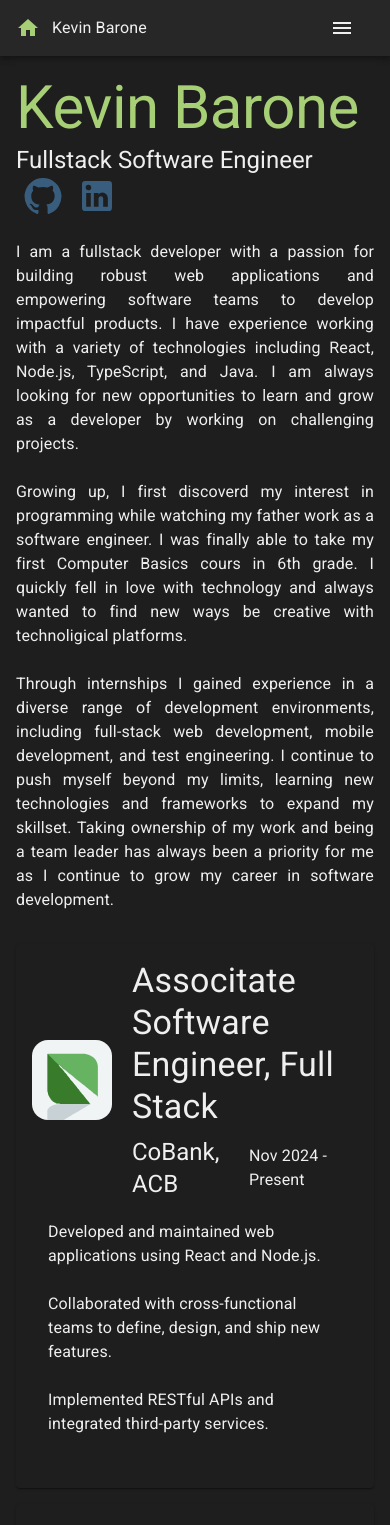
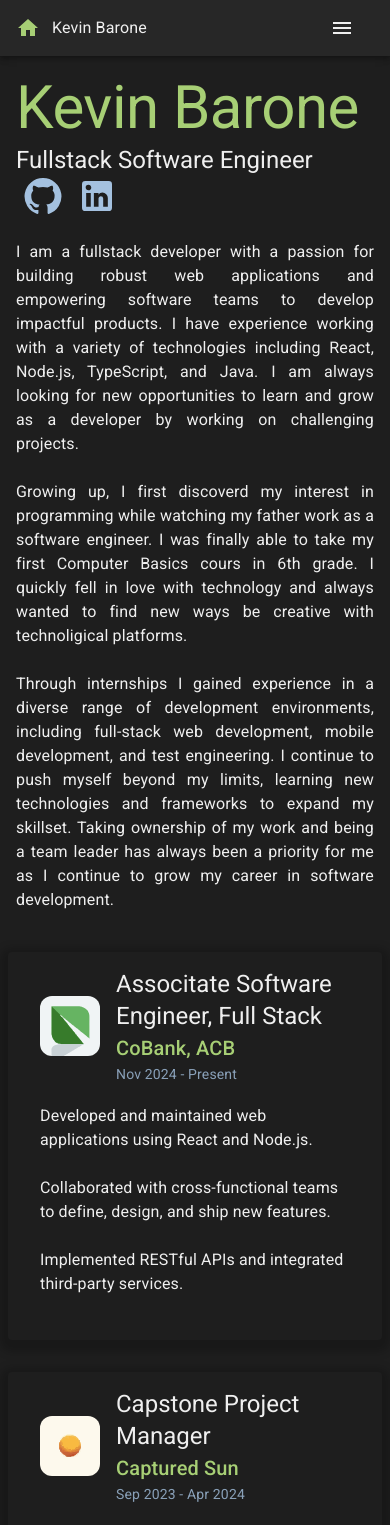
Before and after one commit to keba2993/react-portfolio, a React (Vite) app: page / in a window 390 px wide. Shown: the top 1525 px of the page. Built offline with nearby package versions, Linux system fonts and the light colour scheme.

Commit message:
changing cards for mobile size

```diff
--- a/src/components/Experience/ExperienceCard.tsx
+++ b/src/components/Experience/ExperienceCard.tsx
@@ -1,60 +1,69 @@
 import {
 	Card,
 	CardContent,
-	CardActions,
 	Typography,
 	List,
 	ListItem,
 	ListItemText,
 	CardMedia,
 	Box,
-	Grid2,
 } from '@mui/material';
 import { experienceData } from '../../data';
 
 function ExperienceCard({ expNum }: { expNum: number }) {
+	// 	const CardImage = styled('img')(({ theme }) => ({
+	// 		[theme.breakpoints.down('sm')]: {
+	// 			width: '80px',
+	// 		},
+	// 		[theme.breakpoints.up('sm')]: {
+	// 			width: '80px',
+	// 			height: '80px',
+	// 		},
+	// 	}));
+
 	return (
 		<Card
-			className='card'
-			sx={{ maxWidth: '50rem', margin: '1rem', height: '100%' }}
+			sx={{
+				maxWidth: '50rem',
+				margin: '0.5rem',
+				height: '100%',
+				boxShadow: '0 0.25em 0.5em 0.5em rgba(0, 0, 0, 0.2)',
+			}}
 		>
 			<CardContent>
-				<Box display='flex' alignItems='center'>
+				<Box
+					display={'flex'}
+					alignItems={'center'}
+					justifyContent={'space-between'}
+				>
 					<CardMedia
 						component='img'
-						alt='Company Logo'
-						height='80'
+						alt={`${experienceData[expNum].companyName} logo`}
 						image={experienceData[expNum].imagePath}
-						title='Company Logo'
+						title={`${experienceData[expNum].companyName} logo`}
 						style={{
-							marginRight: '20px',
-							width: '80px',
+							height: '60px',
+							width: '60px',
+							margin: '1rem',
 							borderRadius: '20%',
 						}}
 					/>
-					<Grid2 container spacing={1}>
-						<Grid2 size={12}>
-							<Typography variant='h4'>
+					<Box>
+						<Typography variant='h5'>
 							{experienceData[expNum].jobTitle}
 						</Typography>
-						</Grid2>
-						<Grid2 size={6}>
-							<Typography variant='h5'>
+						<Typography variant='h6' color='primary.main'>
 							{experienceData[expNum].companyName}
 						</Typography>
-						</Grid2>
-						<Grid2
-							size={6}
-							display='flex'
-							alignItems='center'
-							justifyContent={'flex-end'}
+						<Typography
+							variant='body2'
+							color='secondary.main'
+							sx={{ opacity: 0.8 }}
 						>
-							<Typography variant='body1'>
 							{experienceData[expNum].startDate} -{' '}
 							{experienceData[expNum].endDate}
 						</Typography>
-						</Grid2>
-					</Grid2>
+					</Box>
 				</Box>
 				<List>
 					{experienceData[expNum].responsibilities.map((item, index) => {
@@ -66,7 +75,6 @@ function ExperienceCard({ expNum }: { expNum: number }) {
 					})}
 				</List>
 			</CardContent>
-			<CardActions></CardActions>
 		</Card>
 	);
 }
--- a/src/components/Experience/ExperienceList.tsx
+++ b/src/components/Experience/ExperienceList.tsx
@@ -8,9 +8,15 @@ function ExperienceList() {
 			{experienceData.map((_, index) => {
 				return (
 					<motion.div
-						whileHover={{ scale: 1.1, rotate: -5 }}
+						whileHover={{ scale: 1.1 }}
 						whileInView={{ opacity: 1, transition: { duration: 1 } }}
 						initial={{ opacity: 0 }}
+						style={{
+							display: 'flex',
+							justifyContent: 'center',
+							marginBottom: '1rem',
+							marginTop: '1rem',
+						}}
 					>
 						<ExperienceCard key={index} expNum={index} />
 					</motion.div>
--- a/src/components/Skills/Skills.tsx
+++ b/src/components/Skills/Skills.tsx
@@ -14,6 +14,7 @@ function Skills() {
 		'React',
 		'Node.js',
 		'MySQL',
+		'Git',
 		'HTML',
 		'CSS',
 		'Redux',
--- a/src/main.tsx
+++ b/src/main.tsx
@@ -12,9 +12,9 @@ const theme = createTheme({
 			light: '#c1de9e',
 		},
 		secondary: {
-			main: '#395e7d',
-			dark: '#13338d',
-			light: '#a4c1df',
+			main: '#a4c1df',
+			dark: '##5988ce',
+			light: '#c5d8ec',
 		},
 		text: {
 			primary: '#efefef',
```
Lines whose indentation alone changed are shown as unchanged.
